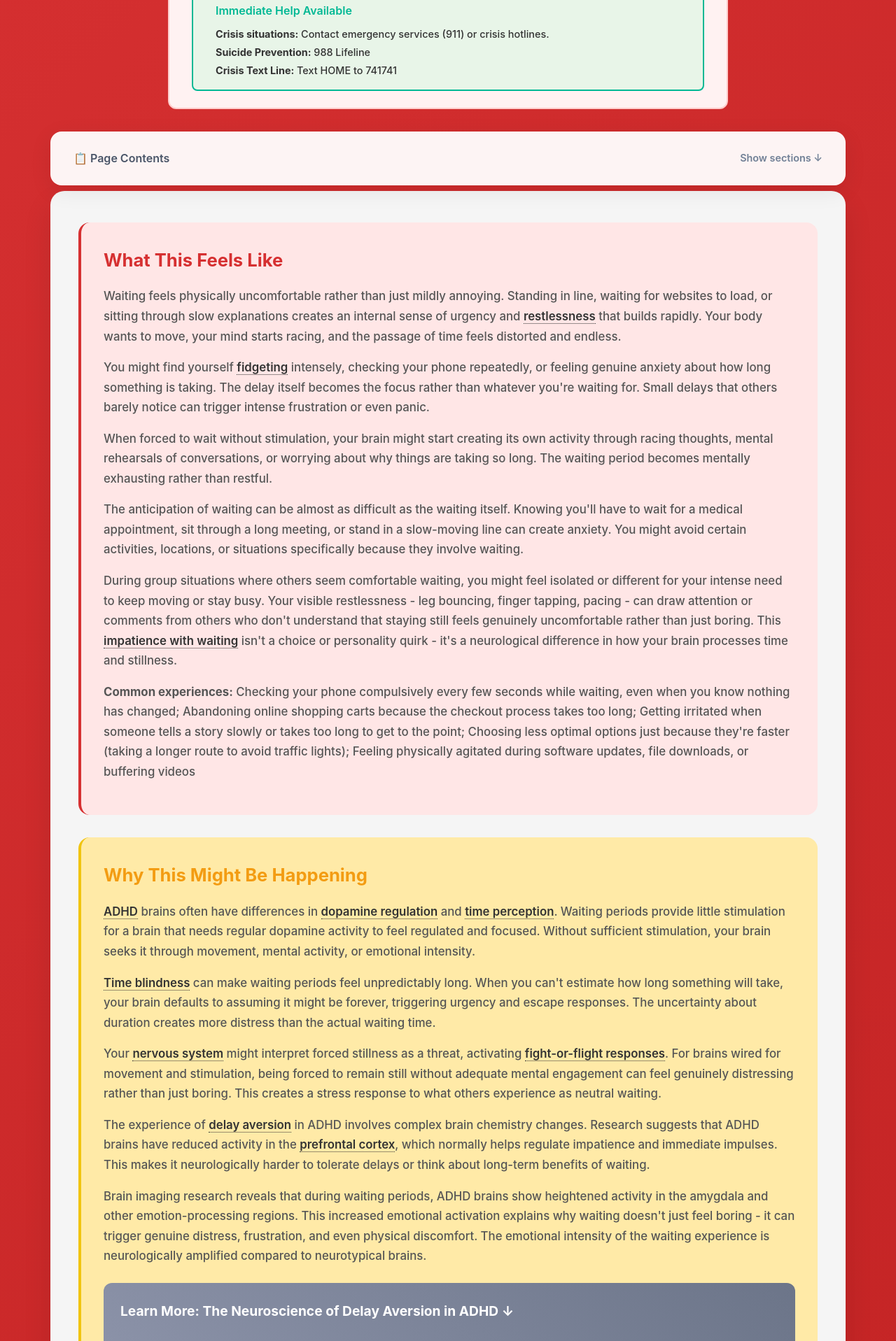
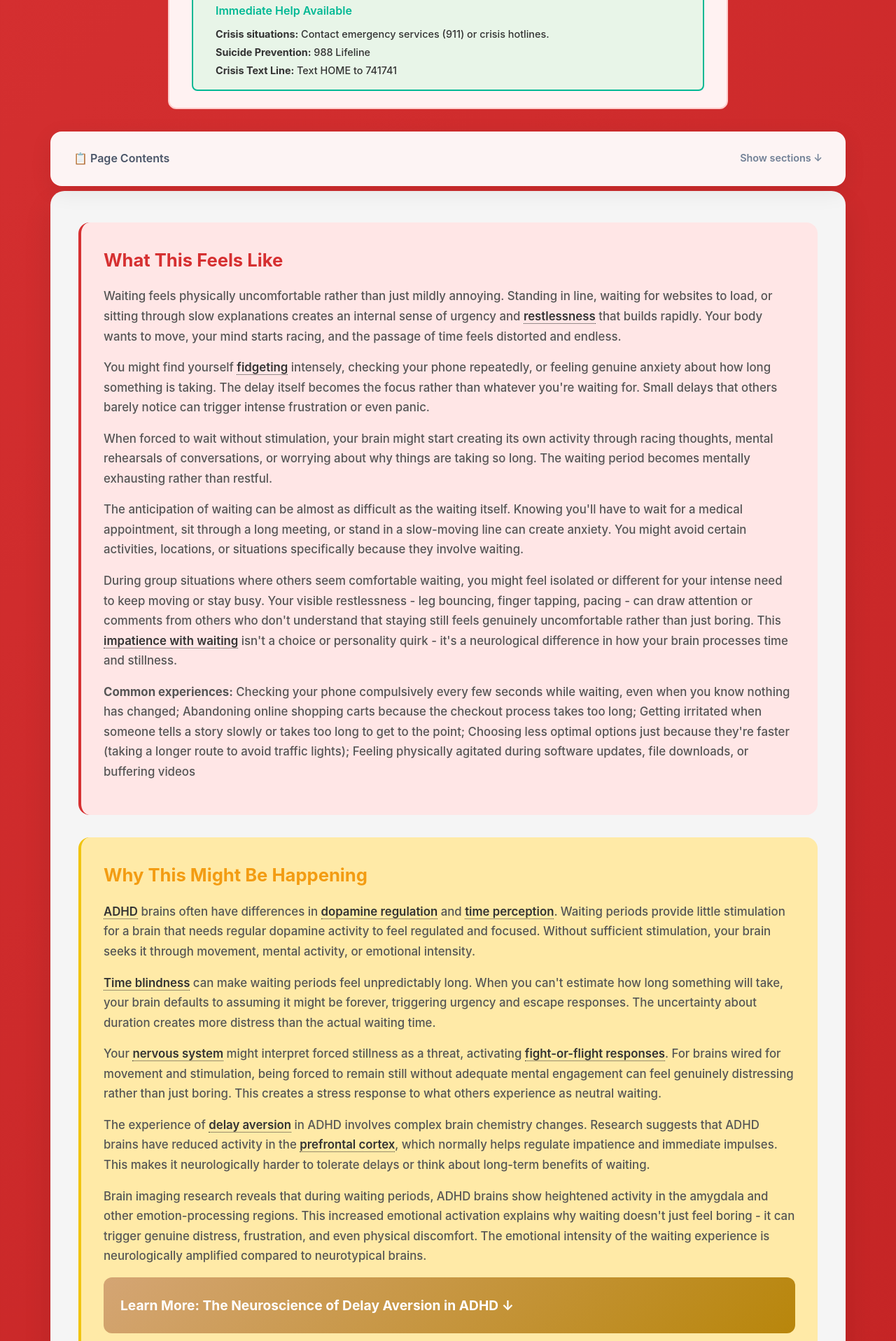
Before and after one commit to neurodivergent-survival-guide/neurodivergent-survival-guide, a Jekyll site: the page built from struggles/impatience-with-waiting.html, in a window 1280 px wide. Shown: the part 411-2328 px from the top of the page at 70% size. Built offline with Jekyll 4.4.1, drawn with Linux system fonts in a browser that asks for light colours.

Commit message:
Update struggle.html

```diff
--- a/_layouts/struggle.html
+++ b/_layouts/struggle.html
@@ -493,55 +493,79 @@ layout: default
         transform: translateY(-1px);
     }
 
+    /* Learn More Sections - Updated with context-aware coloring */
     .learn-more {
-        background: linear-gradient(45deg, #8b92a8, #6c7589);
+        background: linear-gradient(135deg, #8b92a8, #6c7589);
         color: white;
-        padding: 1.5rem;
+        padding: 0;
         border-radius: 12px;
-        margin: 1.5rem 0;
-        cursor: pointer;
+        margin: 1rem 0 0 0;
         transition: all 0.3s ease;
         position: relative;
         overflow: hidden;
     }
 
-    .learn-more::before {
-        content: '';
-        position: absolute;
-        top: 0;
-        left: 0;
-        right: 0;
-        bottom: 0;
-        background: rgba(255, 255, 255, 0.1);
-        opacity: 0;
-        transition: opacity 0.3s ease;
+    /* Context-aware Learn More coloring based on parent section */
+    .what-section .learn-more {
+        background: linear-gradient(135deg, #c73e3a, #8b2220) !important;
     }
 
-    .learn-more:hover::before {
-        opacity: 1;
+    .why-section .learn-more {
+        background: linear-gradient(135deg, #d4a574, #b8860b) !important;
+    }
+
+    .immediate-help .learn-more {
+        background: linear-gradient(135deg, #4a7c9e, #2c5282) !important;
+    }
+
+    .long-term .learn-more {
+        background: linear-gradient(135deg, #5a8a70, #2d5a3d) !important;
+    }
+
+    .medical-section .learn-more {
+        background: linear-gradient(135deg, #4a9b9e, #2c7a7b) !important;
+    }
+
+    .validation-section .learn-more {
+        background: linear-gradient(135deg, #7c6fa7, #5a4a8a) !important;
     }
 
     .learn-more h3 {
-        margin-bottom: 1rem;
+        margin: 0;
+        padding: 1.5rem;
         font-size: 1.2rem;
         color: white;
         position: relative;
         z-index: 1;
+        cursor: pointer;
+        user-select: none;
+        -webkit-user-select: none;
+        -moz-user-select: none;
+        -ms-user-select: none;
+        transition: background 0.3s ease;
+        display: block;
+        width: 100%;
     }
 
-    .learn-more:hover {
-        transform: translateY(-2px);
-        box-shadow: 0 8px 25px rgba(0, 0, 0, 0.2);
+    .learn-more h3:hover {
+        background: rgba(255, 255, 255, 0.1);
+    }
+
+    .learn-more h3:active {
+        background: rgba(255, 255, 255, 0.05);
     }
 
     .learn-more-content {
         display: none;
-        padding: 1rem 0rem 0rem 0rem;
+        padding: 1rem 1.5rem 0.75rem 1.5rem;
         border-top: 1px solid rgba(255, 255, 255, 0.3);
         user-select: text;
         -webkit-user-select: text;
         -moz-user-select: text;
         -ms-user-select: text;
+        pointer-events: auto;
+        position: relative;
+        z-index: 2;
     }
 
     .learn-more-content p {
@@ -549,6 +573,7 @@ layout: default
         margin-bottom: 1rem;
         user-select: text;
         -webkit-user-select: text;
+        pointer-events: auto;
     }
 
     .learn-more.expanded .learn-more-content {
@@ -854,8 +879,8 @@ layout: default
                 <a href="#what-this-feels-like" class="toc-link">
                     <span class="toc-icon">💭</span> What This Feels Like
                 </a>
-                <a href="#why-this-happens" class="toc-link">
-                    <span class="toc-icon">🧠</span> Why This Happens
+                <a href="#why-this-might-be-happening" class="toc-link">
+                    <span class="toc-icon">🧠</span> Why This Might Be Happening
                 </a>
                 <a href="#next-five-minutes" class="toc-link">
                     <span class="toc-icon">⚡</span> Next 5 Minutes
```
Also changed, not shown: other parts of _layouts/struggle.html (+12 -8 lines).
